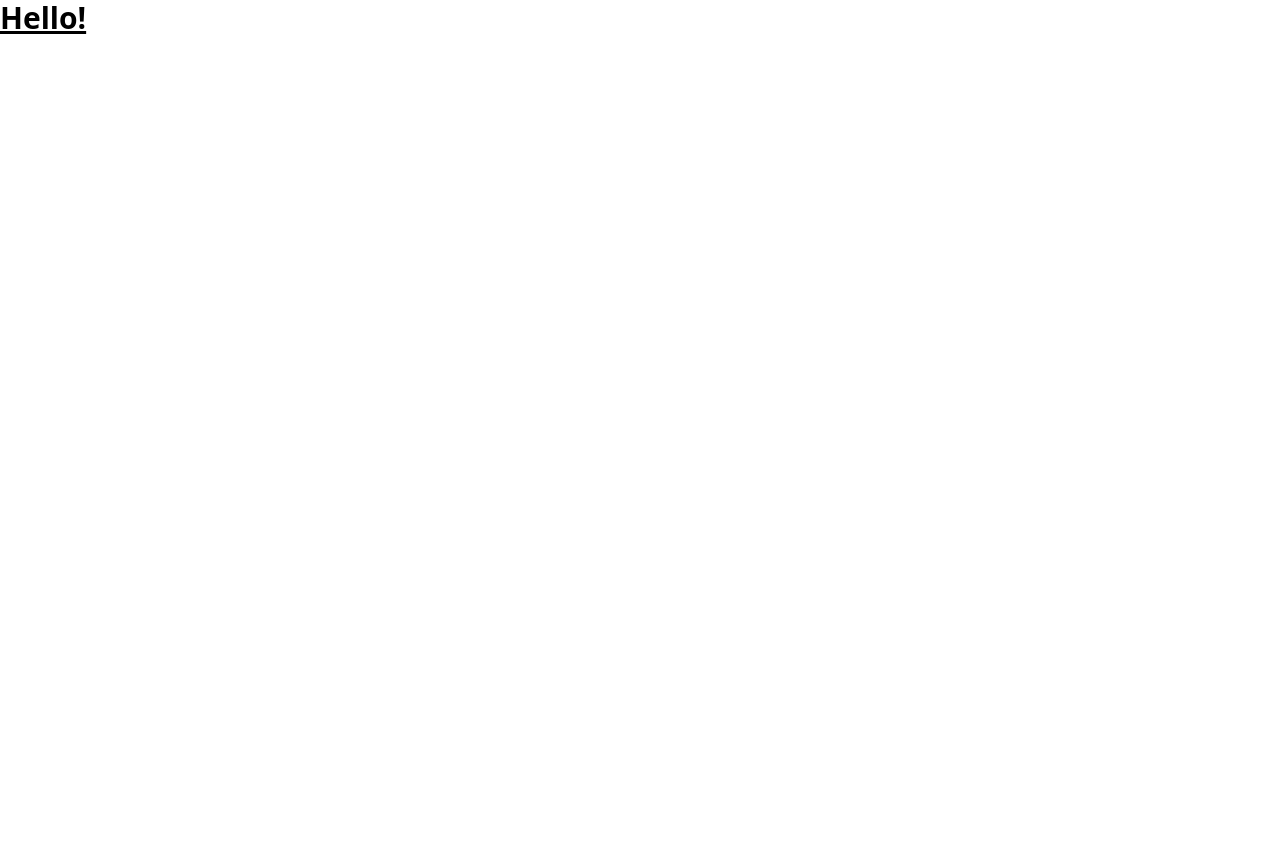
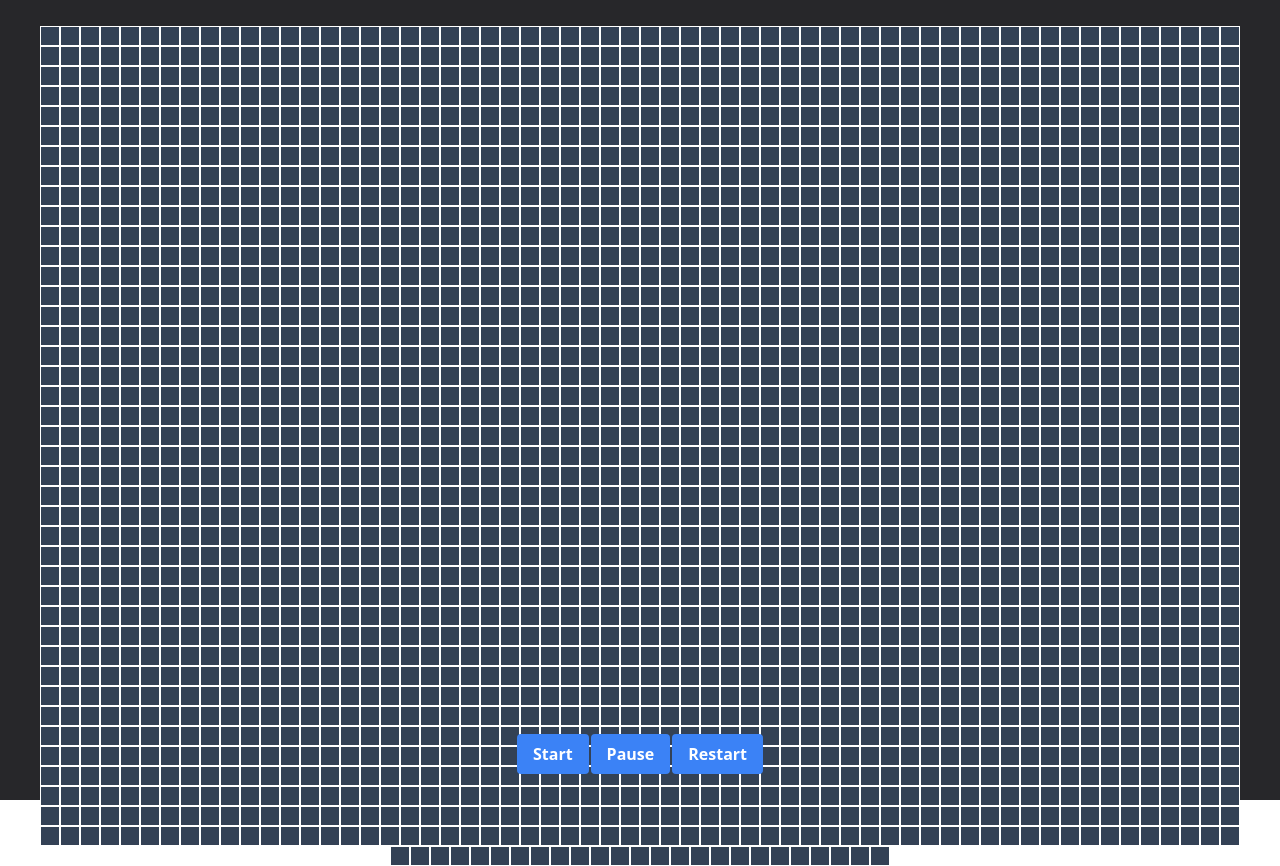
Before and after one commit to anshvijay28/game_of_life, a React (Create React App) app: page / in a window 1280 px wide. Before the commit the page ends 800 px from the top, so only its background shows below. Built offline with nearby package versions, Linux system fonts and the light colour scheme.

Commit message:
implemented grid with hover effect

```diff
--- a/src/App.js
+++ b/src/App.js
@@ -1,8 +1,16 @@
+import Grid from './Grid.js';
+import Button from './Button.js'
+
 function App() {
   return (
-    <h1 className="text-3xl font-bold underline" >
-      Hello!
-    </h1>
+    <div className="bg-zinc-800 h-screen flex flex-col items-center justify-center gap-y-7">
+        <Grid />
+        <div className="flex flex-row gap-0.5">
+          <Button utility={"Start"}/>
+          <Button utility={"Pause"}/>
+          <Button utility={"Restart"}/>
+        </div>
+    </div>
   );
 }
 
--- /dev/null
+++ b/src/Button.js
@@ -0,0 +1,9 @@
+function Button({ utility }) {
+    return (
+        <button className="bg-blue-500 hover:bg-blue-700 text-white font-bold py-2 px-4 rounded">
+            {utility}
+        </button>
+    )
+}
+
+export default Button;
--- /dev/null
+++ b/src/Grid.css
@@ -0,0 +1,8 @@
+.custom-dim {
+    width: 95vw;
+    height: 85vh;
+}
+
+.custom-border {
+    border: 0.75px solid white
+}
--- /dev/null
+++ b/src/Grid.js
@@ -0,0 +1,22 @@
+import './Grid.css';
+
+function generateGrid(numSquares, color) {
+    let gridItems = Array.from({ length: numSquares },  (_, index) => (
+        <div key={index} className={`border box-border ${color} hover:bg-slate-50 h-5 w-5 custom-border`}></div>
+    ));
+    return (
+        <div className={`flex flex-row flex-wrap custom-dim items-center justify-center`}>
+            {gridItems}
+        </div>
+    )
+}
+
+function Grid() {
+    //1224 h-7 w-7
+    //1711 h-6 w-7
+    //2485 h-5 w-5
+    //2015 h-5 w-5 gap-0.5
+    return generateGrid(2485, "bg-slate-700");
+}
+
+export default Grid;
```
